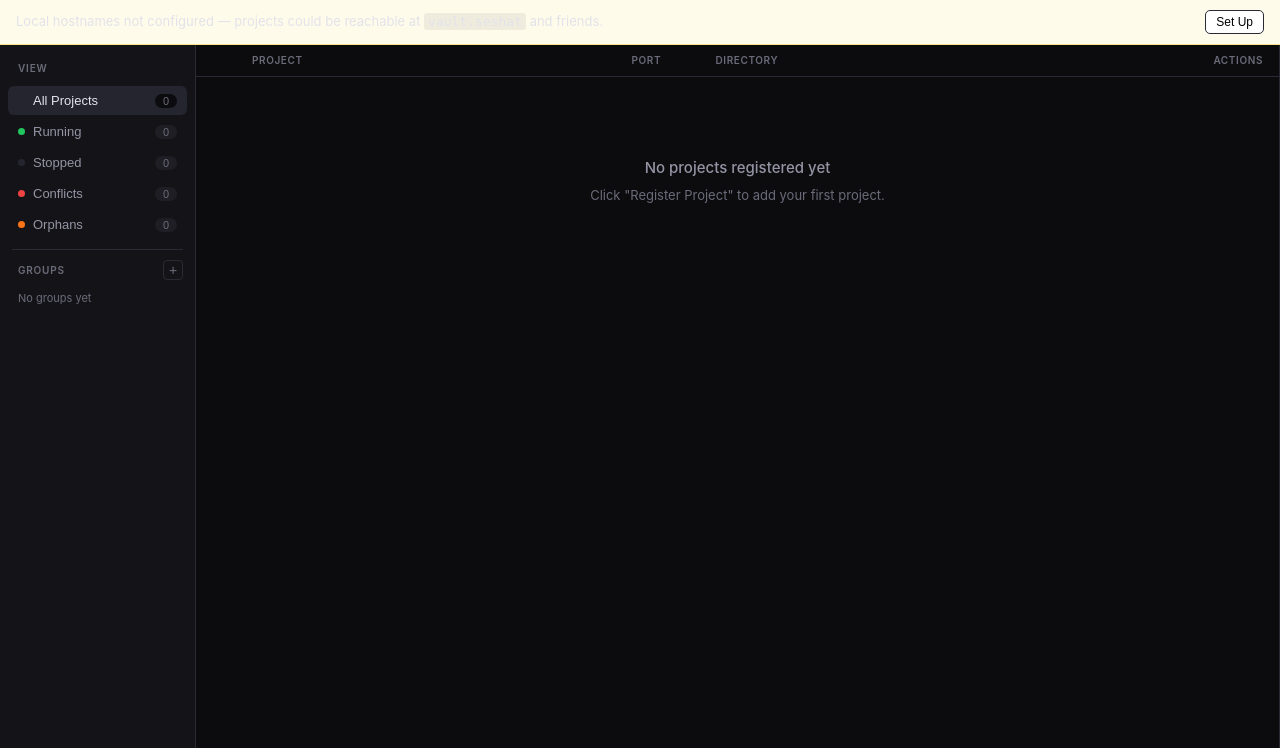
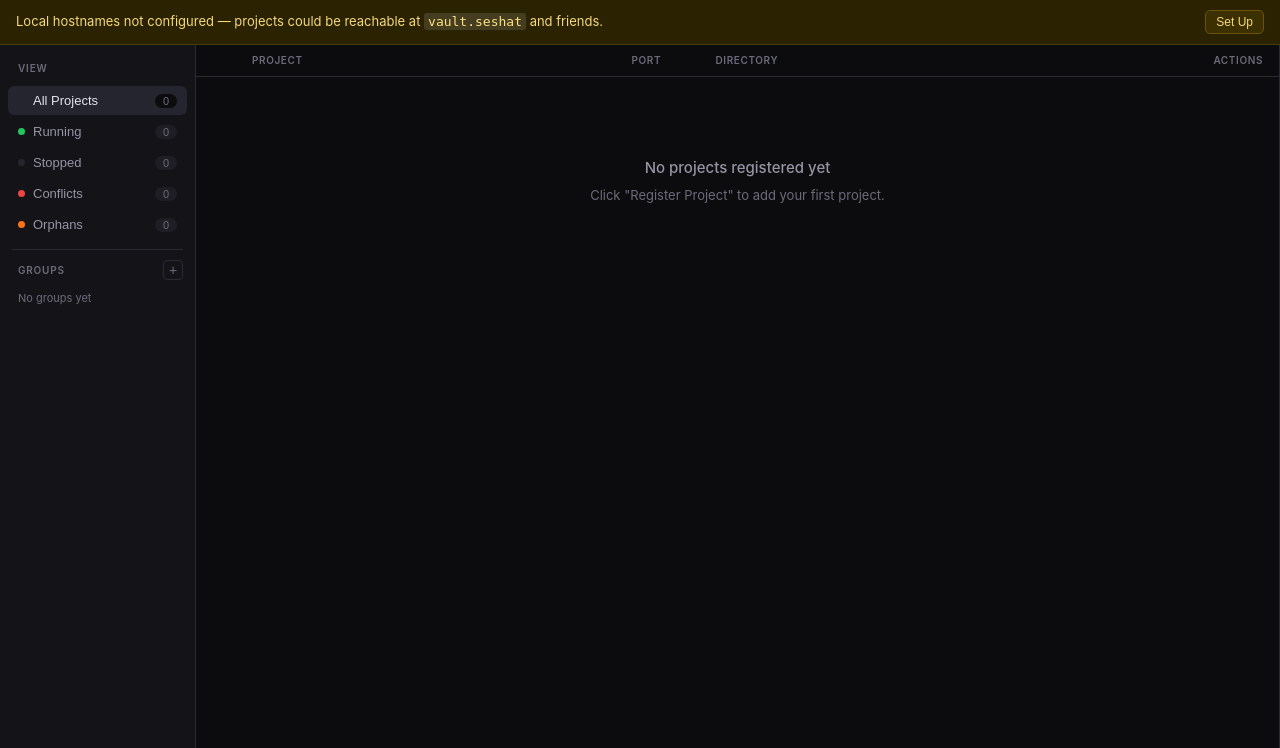
Before and after one commit to rmichaelthomas/seshat-app, a Flask app: page / in a window 1280 px wide. Shown: the part 52-800 px from the top of the page. Run offline with Flask 3, Linux system fonts and the light colour scheme; data that the repository does not hold is empty.

Commit message:
fix: detect Caddy CA path via caddy environ, fix banner contrast
The hardcoded ~/.local/share/caddy path is Linux-conventional; on macOS,
Caddy stores its data under ~/Library/Application Support/Caddy. Now asks
caddy itself for AppDataDir so the path works on any platform.

Also updates the router banner to use a dark amber theme matching the app's
dark color scheme, replacing the light yellow that made the text illegible.

Co-Authored-By: Claude Sonnet 4.6 <noreply@anthropic.com>

```diff
--- a/router.py
+++ b/router.py
@@ -183,6 +183,27 @@ class Router:
         """Generate Caddyfile and start (or reload) Caddy."""
         return self._reload_caddy()
 
+    @staticmethod
+    def _caddy_ca_trusted() -> bool:
+        """Return True if Caddy's local CA cert exists (location varies by OS)."""
+        # Ask caddy where it stores data, parse AppDataDir from output
+        try:
+            r = subprocess.run(["caddy", "environ"], capture_output=True, text=True, timeout=5)
+            for line in r.stdout.splitlines():
+                if line.startswith("caddy.AppDataDir="):
+                    data_dir = Path(line.split("=", 1)[1].strip())
+                    return (data_dir / "pki" / "authorities" / "local" / "root.crt").exists()
+        except Exception:
+            pass
+        # Fallback: check both common locations
+        for candidate in [
+            Path.home() / "Library" / "Application Support" / "Caddy",
+            Path.home() / ".local" / "share" / "caddy",
+        ]:
+            if (candidate / "pki" / "authorities" / "local" / "root.crt").exists():
+                return True
+        return False
+
     def setup_status(self) -> dict:
         """Check whether the full routing stack is installed and configured."""
         caddy_installed    = subprocess.run(["which", "caddy"],   capture_output=True, timeout=5).returncode == 0
@@ -191,10 +212,8 @@ class Router:
         dnsmasq_running    = subprocess.run(["pgrep", "-x", "dnsmasq"], capture_output=True, timeout=5).returncode == 0
         resolver_configured = RESOLVER_FILE.exists()
         caddyfile_exists    = CADDYFILE.exists()
-        # Caddy's local CA lives here once 'caddy trust' has been run
-        caddy_ca_trusted    = Path.home().joinpath(
-            ".local/share/caddy/pki/authorities/local/root.crt"
-        ).exists()
+        # Caddy's local CA — location varies by OS/version; ask caddy for it
+        caddy_ca_trusted = self._caddy_ca_trusted()
         # If no hostnames have ports assigned, Caddy doesn't need to run yet.
         has_routes = any(h["port"] is not None for h in self.all_hostnames())
         caddy_running = caddy_running or not has_routes
--- a/static/style.css
+++ b/static/style.css
@@ -808,32 +808,34 @@ textarea { resize: vertical; }
   align-items: center;
   gap: 12px;
   padding: 10px 16px;
-  background: var(--warning-bg, #fffbeb);
-  border-bottom: 1px solid var(--warning-border, #fde68a);
+  background: #2a2200;
+  border-bottom: 1px solid #4a3a00;
   font-size: 13px;
-  color: var(--text-primary);
+  color: #f5d97a;
 }
 
 .router-banner span { flex: 1; }
 
 .router-banner code {
-  font-family: var(--font-mono, monospace);
-  background: rgba(0,0,0,.06);
+  font-family: var(--mono, monospace);
+  background: rgba(255,255,255,.12);
   padding: 1px 4px;
   border-radius: 3px;
+  color: #ffe082;
 }
 
 .router-banner-btn {
   padding: 4px 10px;
-  border: 1px solid var(--border);
+  border: 1px solid #6b5400;
   border-radius: 5px;
-  background: white;
+  background: #3d3000;
+  color: #f5d97a;
   cursor: pointer;
   font-size: 12px;
   white-space: nowrap;
 }
 
-.router-banner-btn:hover { background: var(--surface-hover, #f5f5f5); }
+.router-banner-btn:hover { background: #4d3c00; }
 
 /* ── Router setup modal ──────────────────────────────────────────────────── */
 
```
